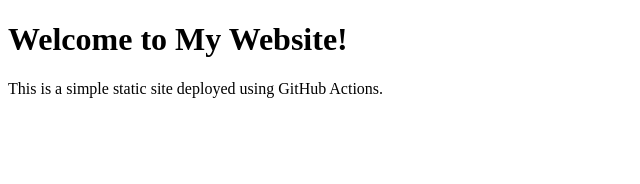
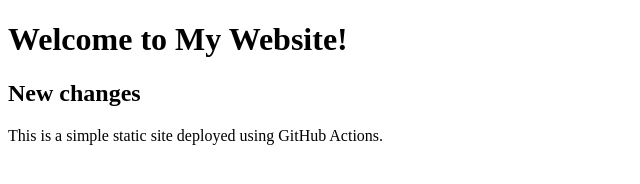
Before and after one commit to samitsingh01/My-project, a plain HTML site: page index.html in a window 1280 px wide. Shown: the whole page, without its empty margins (0-640 px from the left). Drawn offline with Linux system fonts and the light colour scheme.

Commit message:
changes in index file

```diff
--- a/index.html
+++ b/index.html
@@ -3,10 +3,11 @@
 <head>
     <meta charset="UTF-8">
     <meta name="viewport" content="width=device-width, initial-scale=1.0">
-    <title>Document</title>
+    <title>Website</title>
 </head>
 <body>
     <h1>Welcome to My Website!</h1>
+    <h2>New changes</h2>
     <p>This is a simple static site deployed using GitHub Actions.</p>
 </body>
 </html>
```
